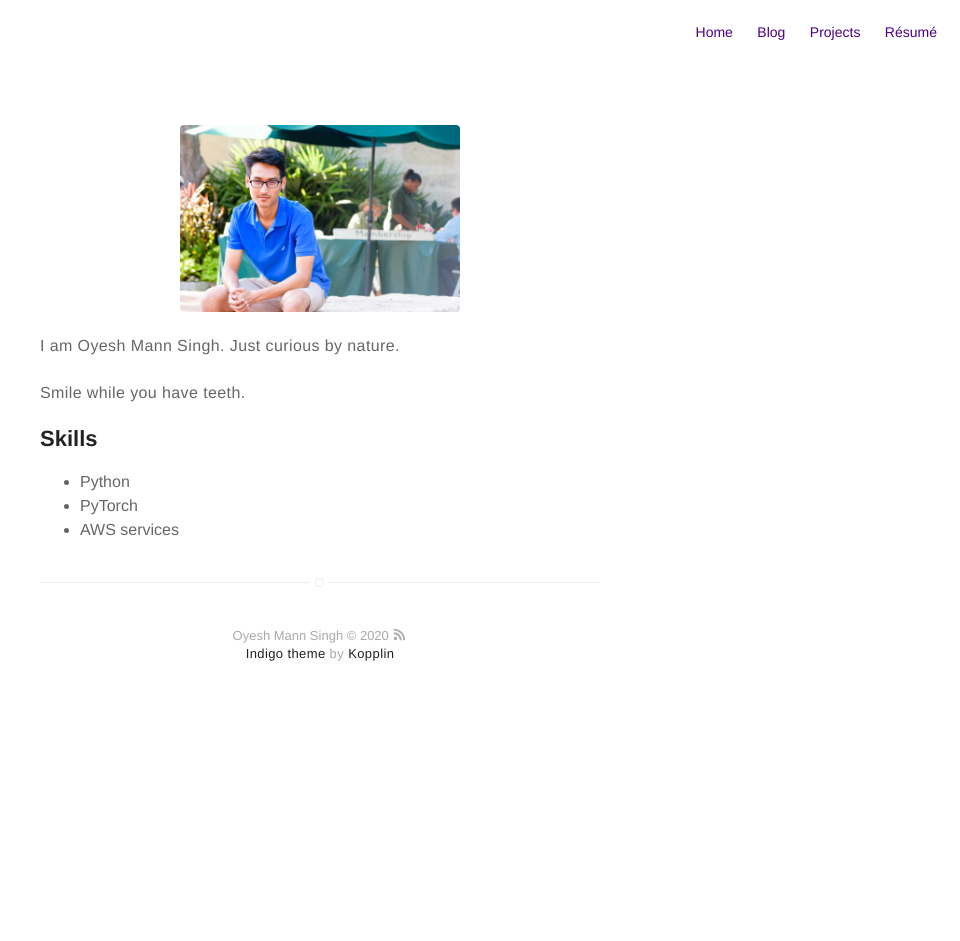
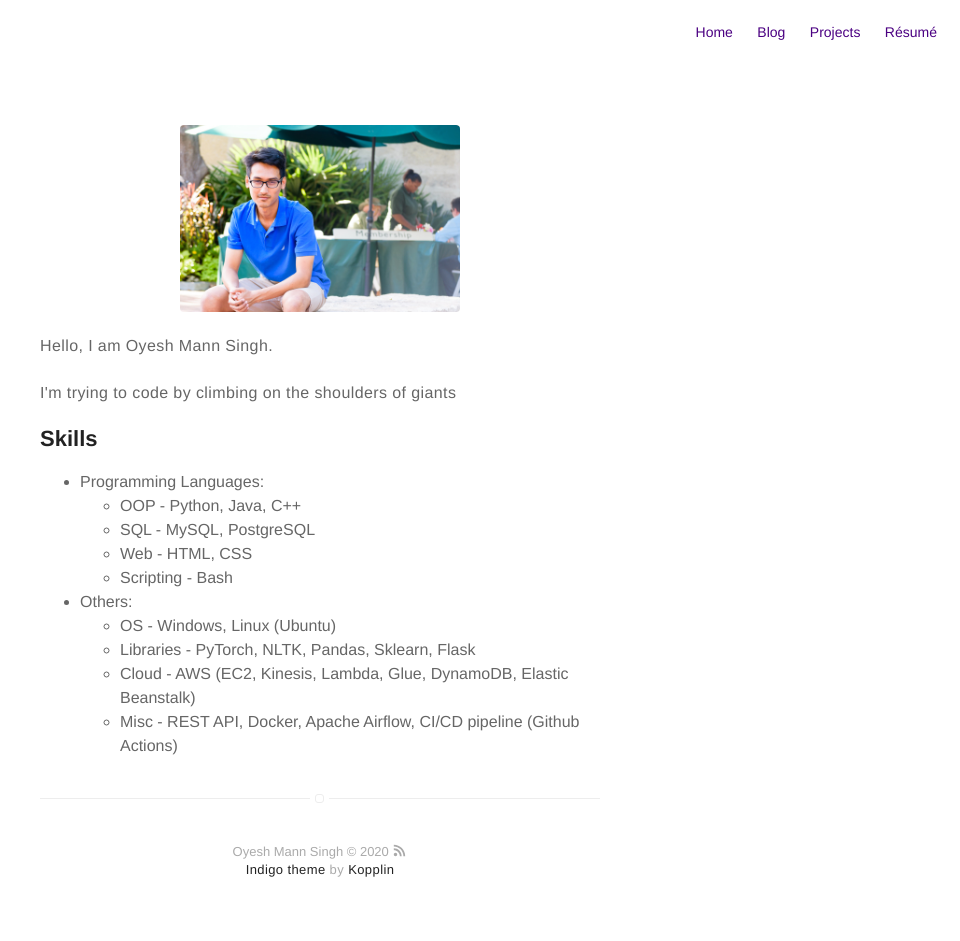
Before and after one commit to oya163/oya163.github.io, a Jekyll site: the page built from about.md, in a window 1280 px wide. Shown: the whole page, without its empty margins (320-1280 px from the left). Built offline with Jekyll 4.4.1, drawn with Linux system fonts in a browser that asks for light colours; before the commit the page ends 900 px from its top, so only the background shows below that.

Commit message:
Bragging about myself

```diff
--- a/about.md
+++ b/about.md
@@ -4,12 +4,19 @@ layout: page
 ---
 ![Profile Image]({{ site.url }}/{{ site.picture }})
 
-<p>I am Oyesh Mann Singh. Just curious by nature.</p>
+<p>Hello, I am Oyesh Mann Singh.</p>
 
-<p>Smile while you have teeth.</p>
+<p>I'm trying to code by climbing on the shoulders of giants</p>
 
 ## Skills
 
-- Python
-- PyTorch
-- AWS services
+- Programming Languages:
+    * OOP - Python, Java, C++
+    * SQL - MySQL, PostgreSQL
+    * Web - HTML, CSS
+    * Scripting - Bash
+- Others:
+    * OS - Windows, Linux (Ubuntu)
+    * Libraries - PyTorch, NLTK, Pandas, Sklearn, Flask
+    * Cloud - AWS (EC2, Kinesis, Lambda, Glue, DynamoDB, Elastic Beanstalk)
+    * Misc - REST API, Docker, Apache Airflow, CI/CD pipeline (Github Actions)
```
